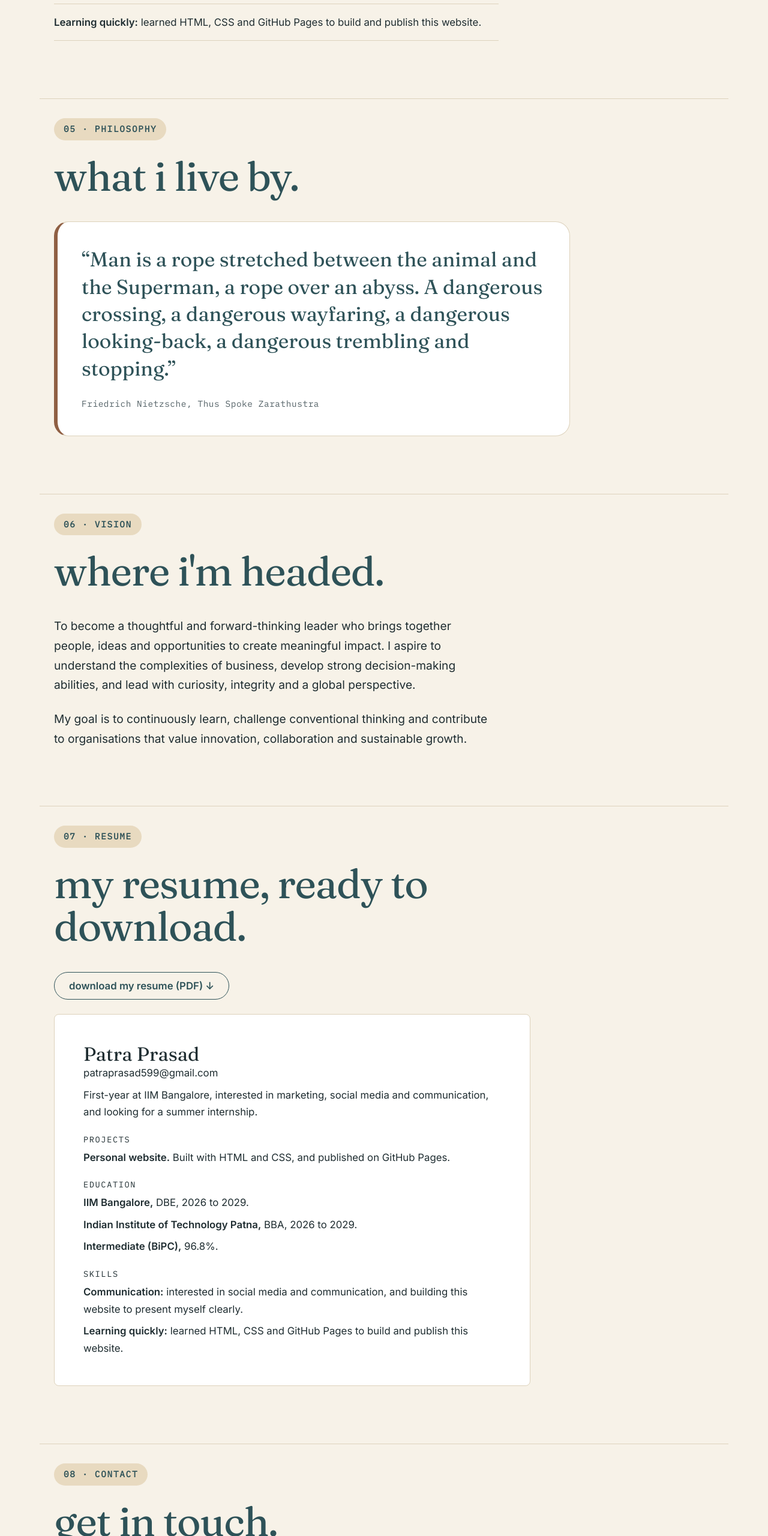
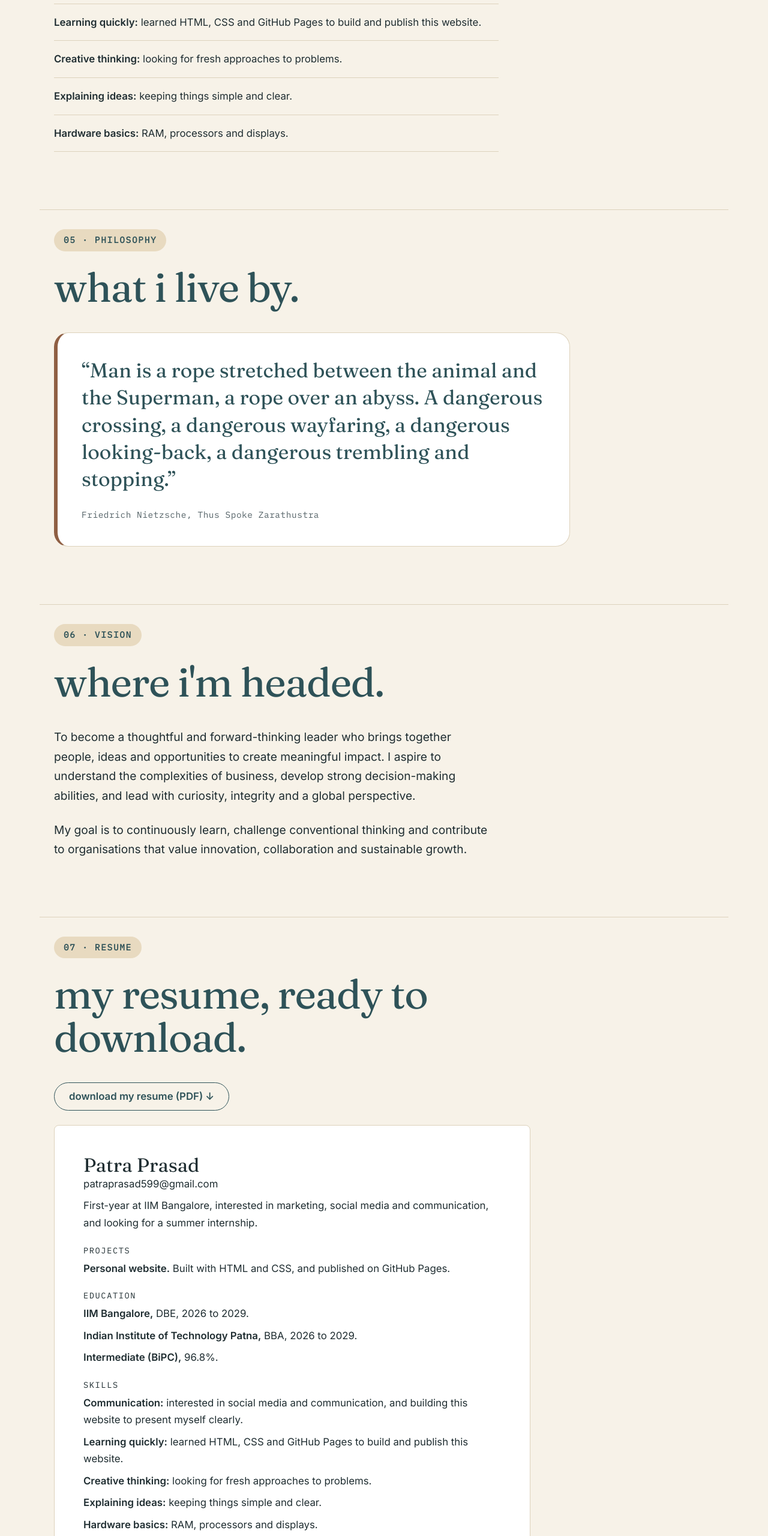
Before and after one commit to patraprasad-21/resume-website, a plain HTML site: page index.html in a window 1280 px wide. Shown: the part 3080-5640 px from the top of the page at 60% size. Drawn offline with Linux system fonts and the light colour scheme.

Commit message:
Update index.html

```diff
--- a/index.html
+++ b/index.html
@@ -112,9 +112,12 @@
     <section id="skills" class="section">
       <p class="kicker">04 &middot; Skills</p>
       <h2 class="headline">what i can do.</h2>
-      <ul class="skill-list">
+            <ul class="skill-list">
         <li><strong>Communication:</strong> interested in social media and communication, and building this website to present myself clearly.</li>
         <li><strong>Learning quickly:</strong> learned HTML, CSS and GitHub Pages to build and publish this website.</li>
+        <li><strong>Creative thinking:</strong> looking for fresh approaches to problems.</li>
+        <li><strong>Explaining ideas:</strong> keeping things simple and clear.</li>
+        <li><strong>Hardware basics:</strong> RAM, processors and displays.</li>
       </ul>
     </section>
 
@@ -153,6 +156,9 @@
         <h4>Skills</h4>
         <p><strong>Communication:</strong> interested in social media and communication, and building this website to present myself clearly.</p>
         <p><strong>Learning quickly:</strong> learned HTML, CSS and GitHub Pages to build and publish this website.</p>
+        <p><strong>Creative thinking:</strong> looking for fresh approaches to problems.</p>
+        <p><strong>Explaining ideas:</strong> keeping things simple and clear.</p>
+        <p><strong>Hardware basics:</strong> RAM, processors and displays.</p>
       </div>
     </section>
 
```
